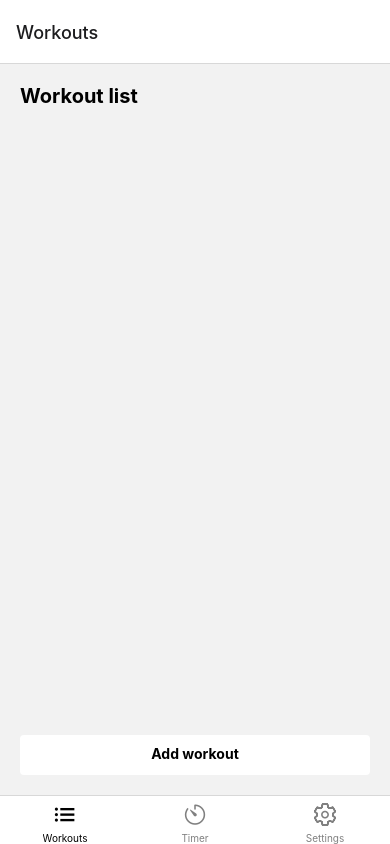
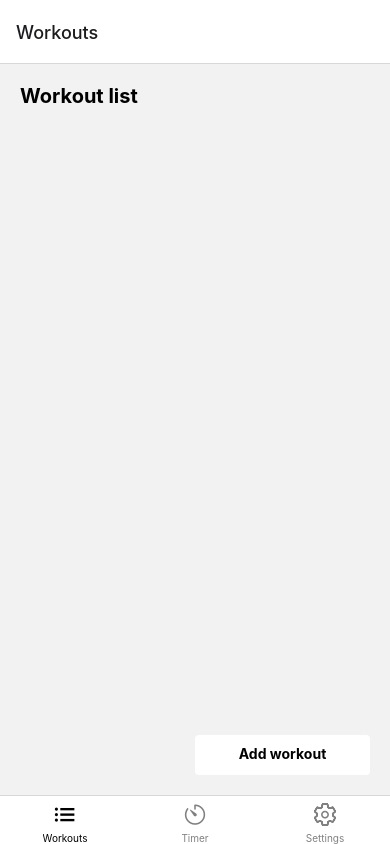
Before and after one commit to marcterradas/timers-exercises-series, a React Native app: screen / in a window 390 px wide. Built offline with nearby package versions, Linux system fonts and the light colour scheme.

Commit message:
style: :art: update action button styles to have space for a back button

```diff
--- a/src/styles/workout.styles.js
+++ b/src/styles/workout.styles.js
@@ -49,8 +49,9 @@ const styles = StyleSheet.create({
     borderRadius: 4,
     borderColor: "#ccc",
     backgroundColor: "#fff",
-    alignSelf: "stretch",
+    alignSelf: "flex-end",
     alignItems: "center",
+    width: "50%",
   },
   bigButton: {
     height: 80,
```
